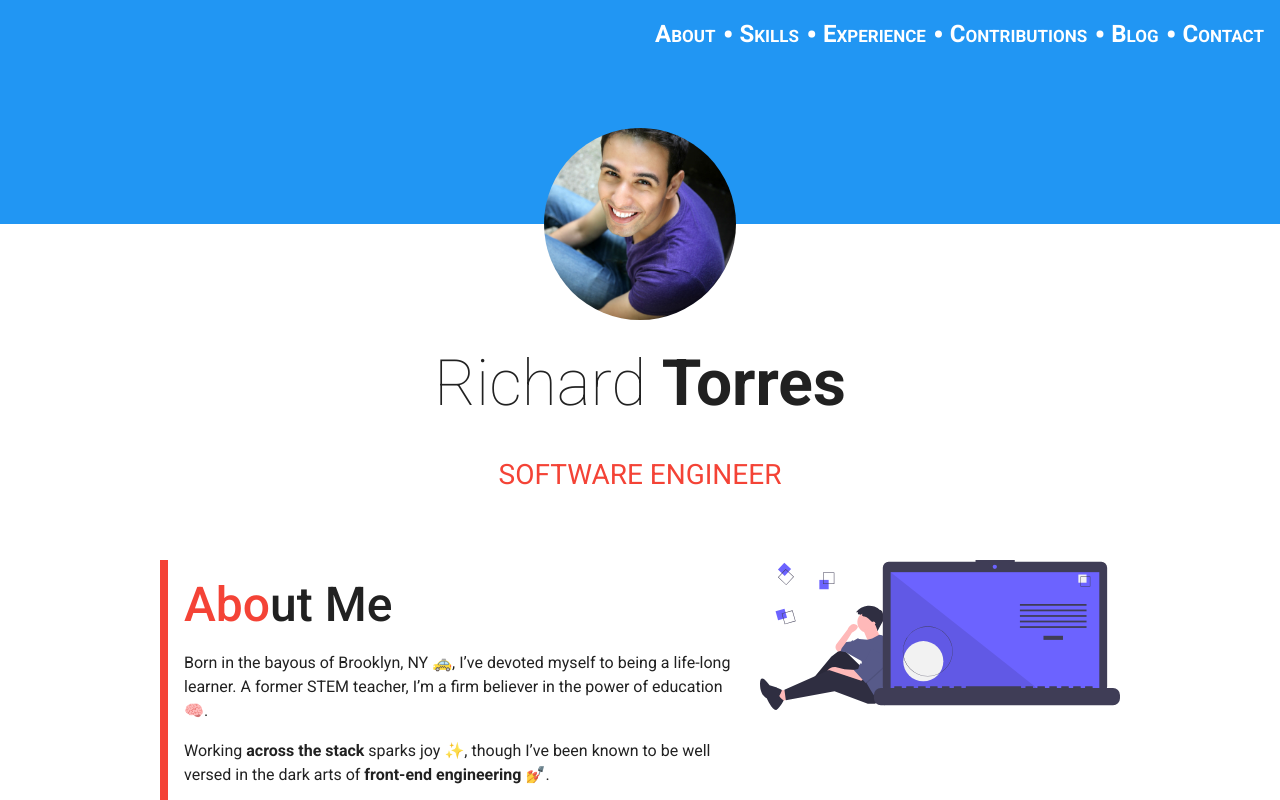
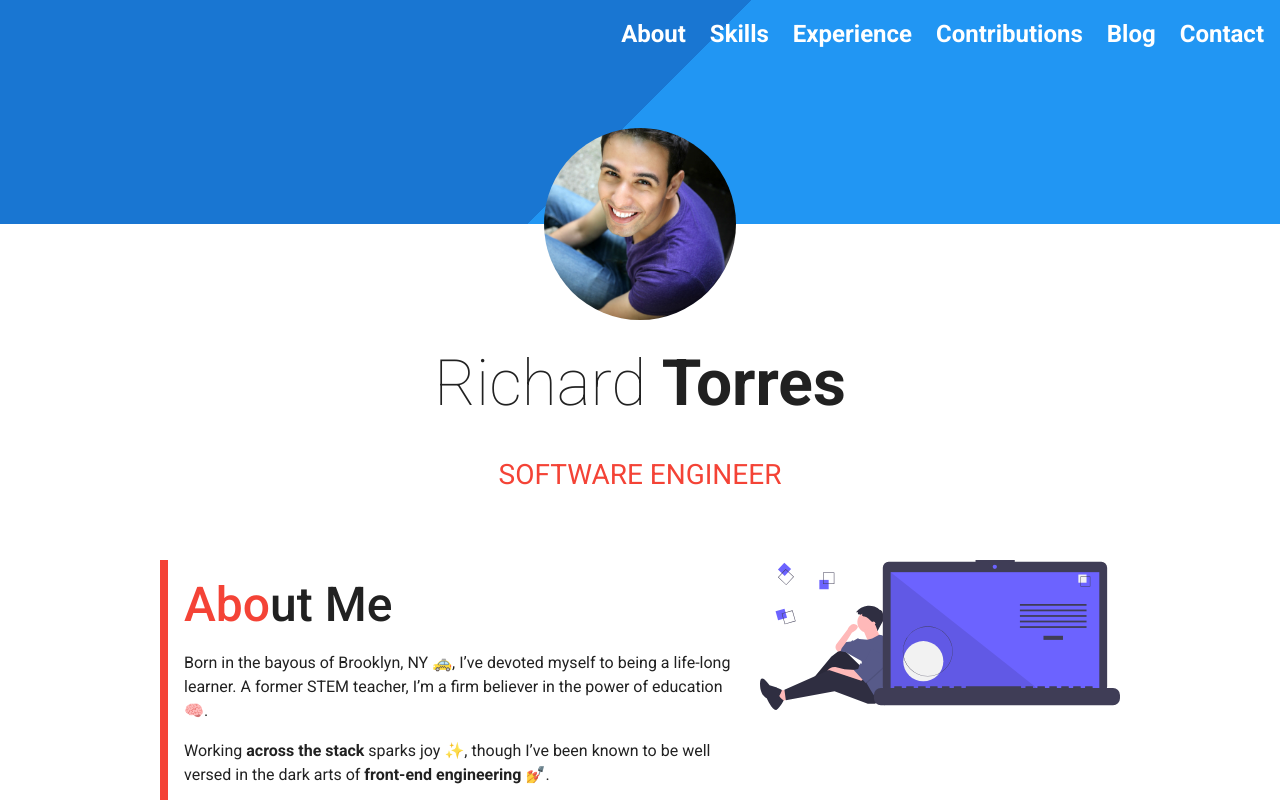
Before and after one commit to richardtorres314/richardtorres314.github.io, a Next.js app: page / in a window 1280 px wide. Shown: the top 800 px of the page. Built offline with nearby package versions, Linux system fonts and the light colour scheme.

Commit message:
updating styling

```diff
--- a/components/header/header.module.css
+++ b/components/header/header.module.css
@@ -1,8 +1,12 @@
 .navContainer {
-  background-color: var(--primary);
+  background: linear-gradient(
+    -45deg,
+    var(--primary) 50%,
+    var(--primaryDark) 50%
+  );
+  font-size: 0.75em;
   height: 12em;
   padding: 1em;
-  font-size: 0.75em;
 }
 
 .contactWrapper {
@@ -32,33 +36,24 @@
 .nav {
   display: flex;
   flex-direction: row;
+  flex-wrap: wrap;
+  gap: 1.5em;
   justify-content: flex-end;
-  gap: 1.5em;
 }
 
 .nav a {
   color: white;
   display: block;
-  font-variant: small-caps;
+  font-size: 1.5em;
   font-weight: bold;
+  position: relative;
   text-decoration: none;
-  font-size: 1.5em;
-  position: relative;
-}
-
-.nav a:not(:last-child)::after {
-  top: auto;
-  bottom: auto;
-  color: white;
-  right: -0.6em;
-  content: "•";
-  position: absolute;
-  font-size: 1.25em;
-  line-height: 1.25;
 }
 
 .nav a:hover {
-  border-bottom: 2px solid;
+  text-decoration: underline;
+  text-decoration-thickness: 2px;
+  text-underline-offset: 5px;
 }
 
 .title {
@@ -71,9 +66,9 @@
 
 .subtitle {
   color: var(--secondary);
-  text-transform: uppercase;
   font-size: 1.75em;
   text-align: center;
+  text-transform: uppercase;
 }
 
 .contactInfoContainer {
--- a/public/styles/global.css
+++ b/public/styles/global.css
@@ -2,6 +2,7 @@
 
 :root {
   --primary: #2196f3;
+  --primaryDark: #1976d2;
   --secondary: #f44336;
   --light: #f5f5f5;
   --dark: #212121;
@@ -10,12 +11,12 @@
 }
 
 body {
+  color: rgba(0, 0, 0, 0.87);
+  font-family: "Roboto", "Helvetica", "Arial", sans-serif;
   font-size: 16px;
+  line-height: 1.5;
   margin: 0;
   padding: 0;
-  font-family: "Roboto", "Helvetica", "Arial", sans-serif;
-  color: rgba(0, 0, 0, 0.87);
-  line-height: 1.5;
 }
 
 h1 {
@@ -43,3 +44,9 @@ h3 {
     line-height: 1.5;
   }
 }
+
+::-webkit-scrollbar-track {
+  border-radius: 0px;
+  box-shadow: inset 0 0 5px F2F2F2;
+  margin-block: 15px;
+}
```
Also changed, not shown: 3 other files (tests, documents, lock files or other folders).
